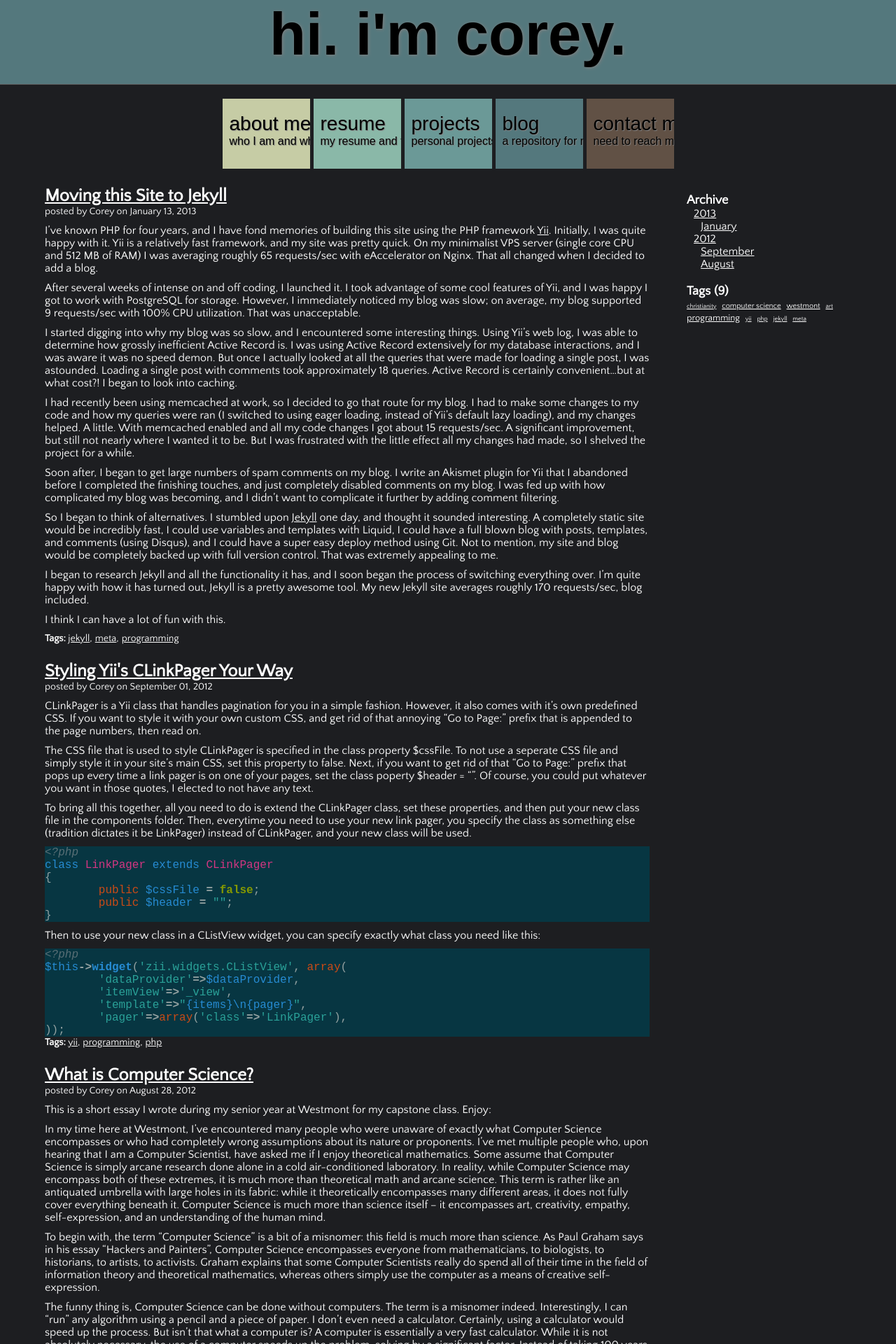
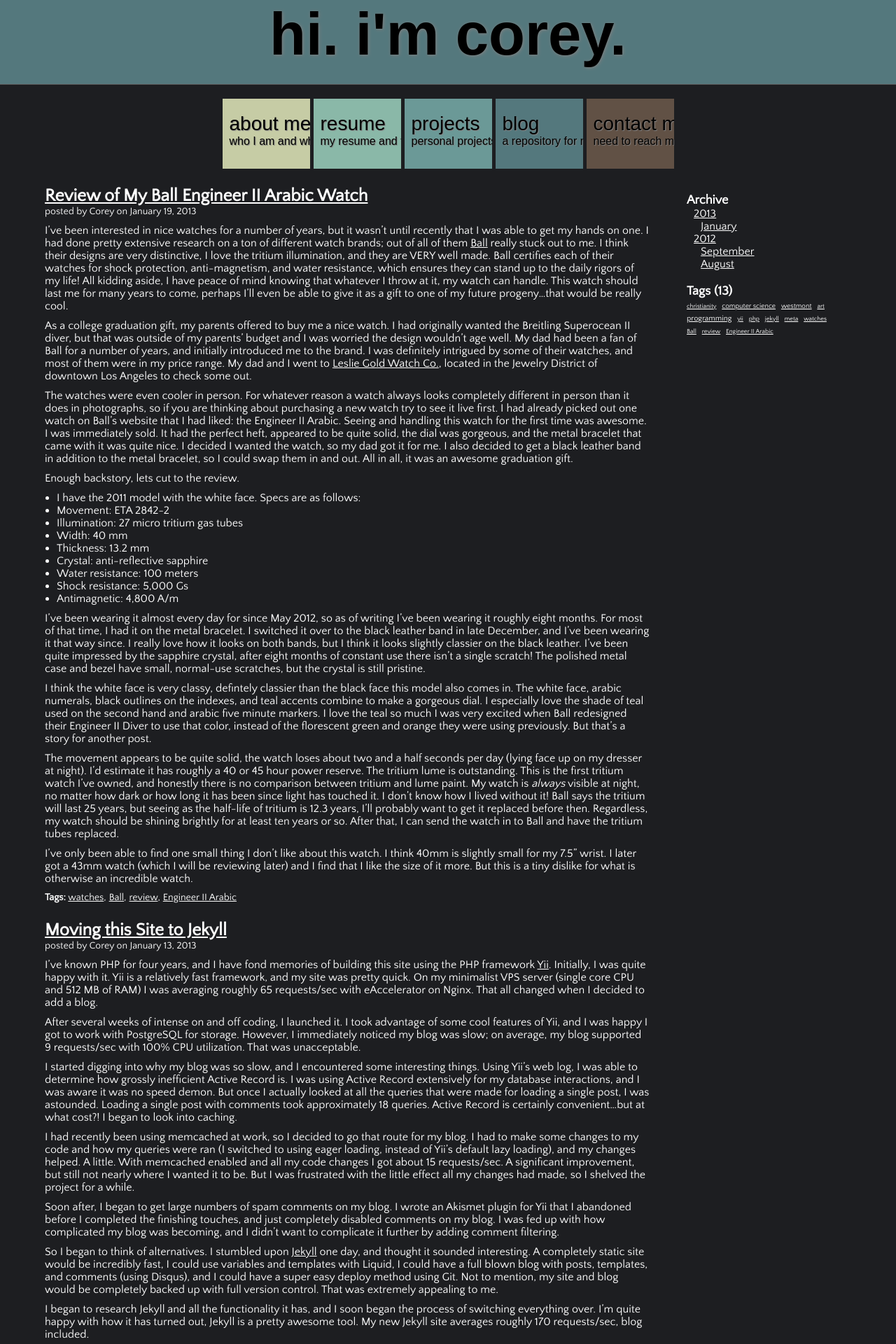
Before and after one commit to CorWatts/oldwebsite, a Jekyll site: the page built from blog/index.html, in a window 1280 px wide. Shown: the top 1920 px of the page at 70% size. Built offline with Jekyll 4.4.1, drawn with Linux system fonts in a browser that asks for light colours; nearby versions of some CDN libraries; some web fonts are replaced.

Commit message:
Commiting watch review blog post.

```diff
--- a/_posts/2013-01-13-moving-this-site-to-jekyll.md
+++ b/_posts/2013-01-13-moving-this-site-to-jekyll.md
@@ -15,7 +15,7 @@ I started digging into why my blog was so slow, and I encountered some interesti
 
 I had recently been using memcached at work, so I decided to go that route for my blog.  I had to make some changes to my code and how my queries were ran (I switched to using eager loading, instead of Yii's default lazy loading), and my changes helped.  A little.  With memcached enabled and all my code changes I got about 15 requests/sec.  A significant improvement, but still not nearly where I wanted it to be.  But I was frustrated with the little effect all my changes had made, so I shelved the project for a while.
 
-Soon after, I began to get large numbers of spam comments on my blog.  I write an Akismet plugin for Yii that I abandoned before I completed the finishing touches, and just completely disabled comments on my blog.  I was fed up with how complicated my blog was becoming, and I didn't want to complicate it further by adding comment filtering.
+Soon after, I began to get large numbers of spam comments on my blog.  I wrote an Akismet plugin for Yii that I abandoned before I completed the finishing touches, and just completely disabled comments on my blog.  I was fed up with how complicated my blog was becoming, and I didn't want to complicate it further by adding comment filtering.
 
 So I began to think of alternatives.  I stumbled upon [Jekyll](http://jekyllrb.com/) one day, and thought it sounded interesting.  A completely static site would be incredibly fast, I could use variables and templates with Liquid, I could have a full blown blog with posts, templates, and comments (using Disqus), and I could have a super easy deploy method using Git.  Not to mention, my site and blog would be completely backed up with full version control.  That was extremely appealing to me.
 
--- a/_posts/_2013-01-19-ball-engineer-ii-arabic-review.md
+++ b/_posts/2013-01-19-ball-engineer-ii-arabic-review.md
@@ -16,20 +16,20 @@ The watches were even cooler in person.  For whatever reason a watch always look
 
 Enough backstory, lets cut to the review.
 
-I have the 2011 model with the white face.  Specs are as follows:
-<ul class="indented">
-	<li>Movement: ETA 2842-2</li>
-	<li>Illumination: 27 micro tritium gas tubes</li>
-	<li>Width: 40 mm</li>
-	<li>Thickness: 13.2 mm</li>
-	<li>Crystal: anti-reflective sapphire</li>
-	<li>Water resistance: 100 meters</li>
-	<li>Shock resistance: 5,000 Gs</li>
-	<li>Antimagnetic: 4,800 A/m</li>
-</ul>
+* I have the 2011 model with the white face.  Specs are as follows:
+* Movement: ETA 2842-2
+* Illumination: 27 micro tritium gas tubes
+* Width: 40 mm
+* Thickness: 13.2 mm
+* Crystal: anti-reflective sapphire
+* Water resistance: 100 meters
+* Shock resistance: 5,000 Gs
+* Antimagnetic: 4,800 A/m
 
 I've been wearing it almost every day for since May 2012, so as of writing I've been wearing it roughly eight months.  For most of that time, I had it on the metal bracelet.  I switched it over to the black leather band in late December, and I've been wearing it that way since.  I really love how it looks on both bands, but I think it looks slightly classier on the black leather.  I've been quite impressed by the sapphire crystal, after eight months of constant use there isn't a single scratch!  The polished metal case and bezel have small, normal-use scratches, but the crystal is still pristine.
 
 I think the white face is very classy, defintely classier than the black face this model also comes in.  The white face, arabic numerals, black outlines on the indexes, and teal accents combine to make a gorgeous dial.  I especially love the shade of teal used on the second hand and arabic five minute markers.  I love the teal so much I was very excited when Ball redesigned their Engineer II Diver to use that color, instead of the florescent green and orange they were using previously.  But that's a story for another post.
 
 The movement appears to be quite solid, the watch loses about two and a half seconds per day (lying face up on my dresser at night).  I'd estimate it has roughly a 40 or 45 hour power reserve.  The tritium lume is outstanding.  This is the first tritium watch I've owned, and honestly there is no comparison between tritium and lume paint.  My watch is <span class="italic">always</span> visible at night, no matter how dark or how long it has been since light has touched it.  I don't know how I lived without it!  Ball says the tritium will last 25 years, but seeing as the half-life of tritium is 12.3 years, I'll probably want to get it replaced before then.  Regardless, my watch should be shining brightly for at least ten years or so.  After that, I can send the watch in to Ball and have the tritium tubes replaced.
+
+I've only been able to find one small thing I don't like about this watch.  I think 40mm is slightly small for my 7.5" wrist.  I later got a 43mm watch (which I will be reviewing later) and I find that I like the size of it more.  But this is a tiny dislike for what is otherwise an incredible watch.
--- a/css/screen.css
+++ b/css/screen.css
@@ -64,6 +64,7 @@ ul.tagList {list-style-type: none;}
 .post .title a:hover {text-decoration: underline;}
 .post .author, .post .tags {font-size: 14px;}
 .post .content p {margin: 10px 0px;}
+.post .content ul {margin-left: 17px;}
 .post div.tags, .post ul.inlineList {display: inline;}
 .post .tags ul.inlineList {list-style-type: none;}
 .post .tags ul.inlineList li {float: left; margin-right: 4px;}
```
